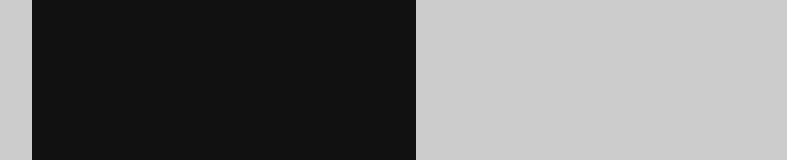
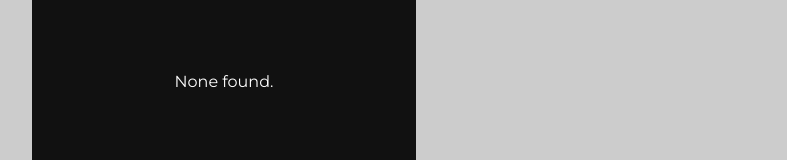
Before and after one commit to kingbee1/bee-note-app, a React (Vite) app: page / in a window 1280 px wide. Shown: the part 302-462 px from the top of the page, without its empty margins (416-1203 px from the left). Built offline with nearby package versions, Linux system fonts and the light colour scheme.

Commit message:
styled empty message feedback.

```diff
--- a/src/pages/Notes.jsx
+++ b/src/pages/Notes.jsx
@@ -38,6 +38,9 @@ const Notes = ({ notes }) => {
       </header>
       <div className="notes__container" >
 
+
+    {filteredNote.length == 0 && <p className='empty__notes'>None found.</p> }
+
     {
       //note prop at the end.
       filteredNote.map(note => <NoteItem key={note.id} note={note}/>)
```
